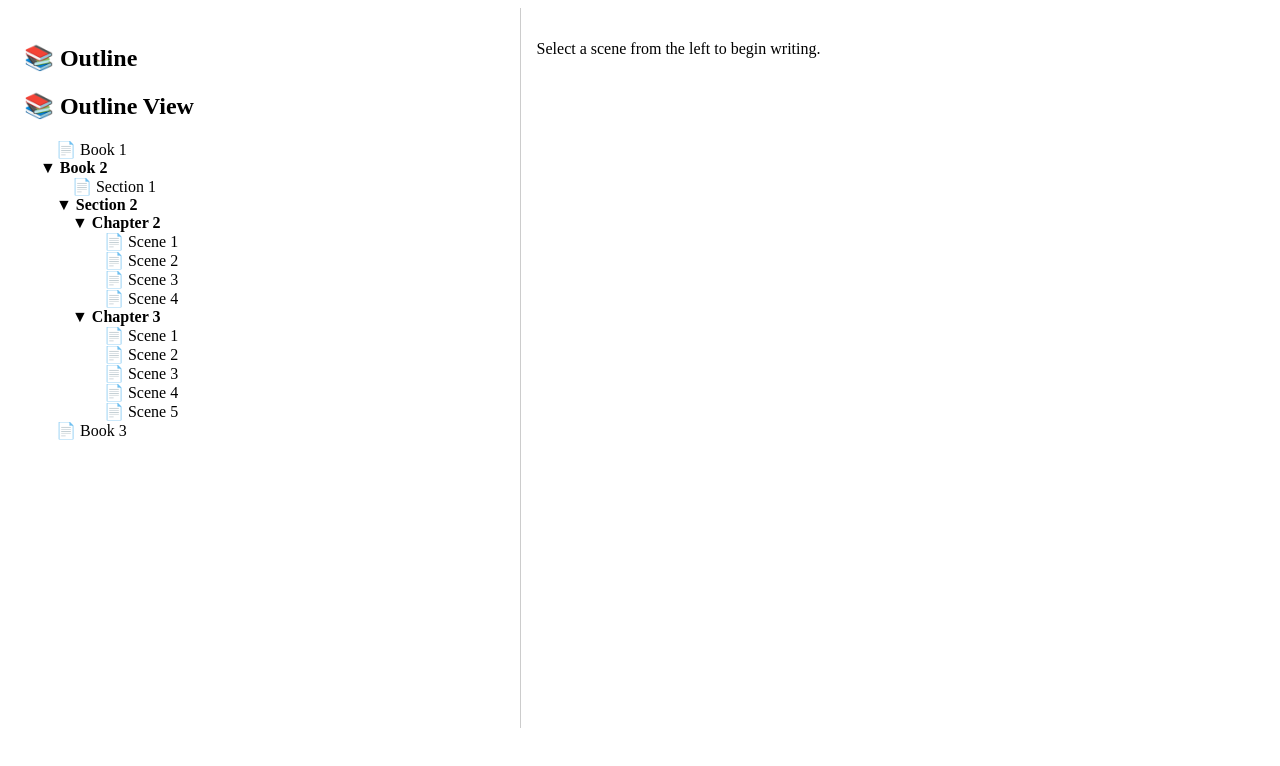
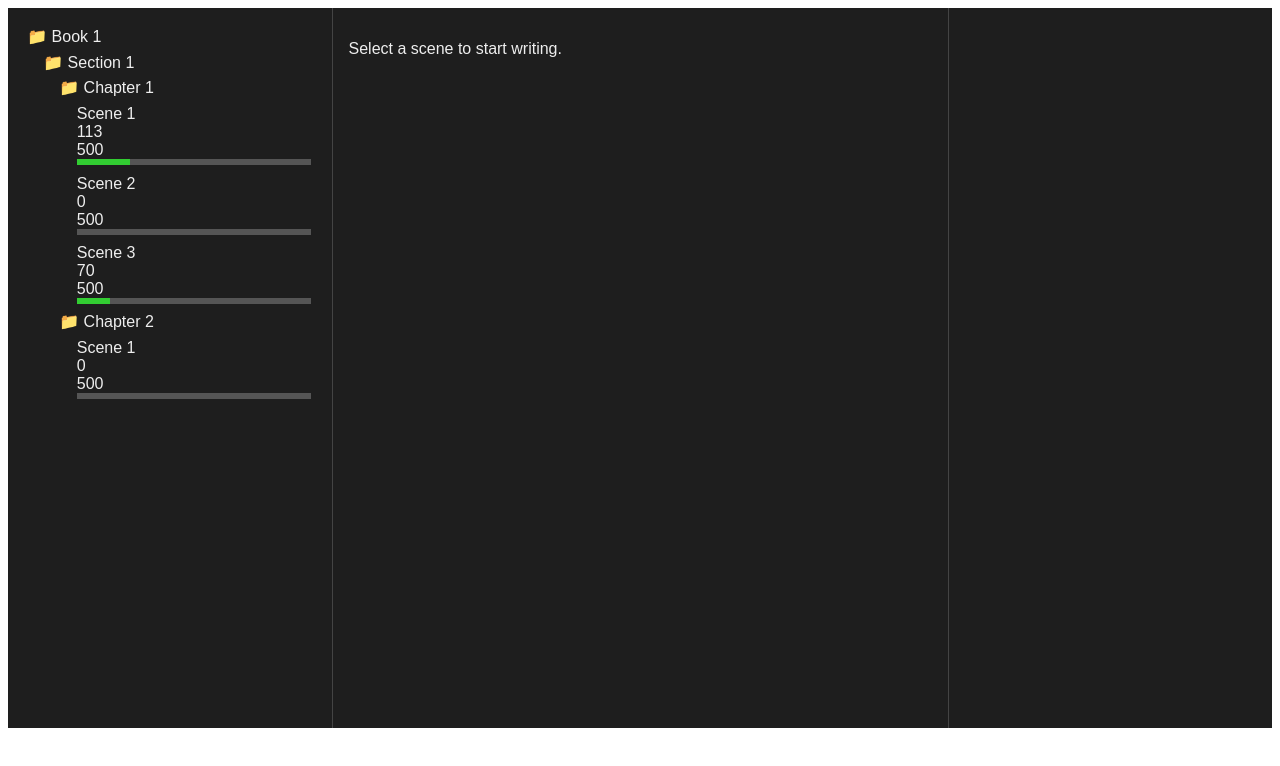
Before and after one commit to rijuritwik/mythoforge, a React (Vite) app: page / in a window 1280 px wide. Shown: the top 766 px of the page. Built offline with nearby package versions, Linux system fonts and the light colour scheme.

Commit message:
Update MythoForge.jsx

```diff
--- a/src/MythoForge.jsx
+++ b/src/MythoForge.jsx
@@ -1,61 +1,6 @@
-import React, { useState } from 'react';
-import TreeNode from './OutlineTree';
-const initialData = {
-  name: 'Book 1',
-  children: [
-    {
-      name: 'Section 1',
-      children: [
-        {
-          name: 'Chapter 1',
-          children: [
-            { name: 'Scene 1', content: '' },
-            { name: 'Scene 2', content: '' }
-          ]
-        },
-        {
-          name: 'Chapter 2',
-          children: [
-            { name: 'Scene 1', content: '' },
-            { name: 'Scene 2', content: '' }
-          ]
-        }
-      ]
-    },
-    {
-      name: 'Section 2',
-      children: []
-    }
-  ]
-};
-export default function OutlineTree() {
-  const [selectedScene, setSelectedScene] = useState(null);
+import React from 'react';
+import OutlinerApp from './OutlinerApp';
 
-  return (
-    <div style={{ display: 'flex', height: '90vh' }}>
-      <div style={{ width: '40%', borderRight: '1px solid #ccc', padding: '1rem', overflowY: 'scroll' }}>
-        <h2>📚 Outline</h2>
-        <TreeNode node={initialData} onSelect={setSelectedScene} />
-      </div>
-      <div style={{ width: '60%', padding: '1rem' }}>
-        {selectedScene ? (
-          <div>
-            <h3>{selectedScene.name}</h3>
-            <textarea
-              rows={20}
-              style={{ width: '100%' }}
-              placeholder="Write your scene here..."
-              value={selectedScene.content || ''}
-              onChange={(e) => {
-                selectedScene.content = e.target.value;
-                setSelectedScene({ ...selectedScene });
-              }}
-            />
-          </div>
-        ) : (
-          <p>Select a scene from the left to begin writing.</p>
-        )}
-      </div>
-    </div>
-  );
+export default function MythoForge() {
+  return <OutlinerApp />;
 }
```
